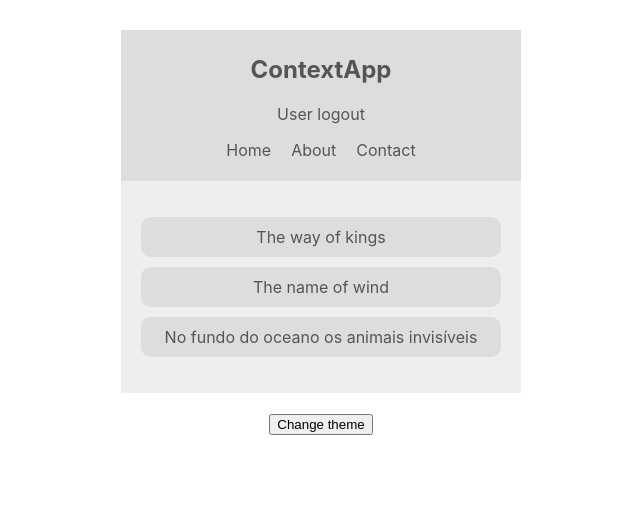
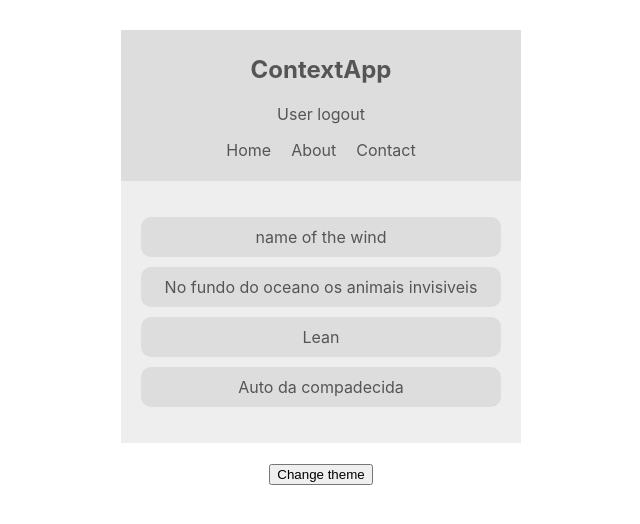
Before and after one commit to thiagobutignon/react-context-hooks-course, a React (Create React App) app: page / in a window 1280 px wide. Shown: the top 524 px of the page, without its empty margins (319-959 px from the left). Built offline with nearby package versions, Linux system fonts and the light colour scheme.

Commit message:
Modify class components to functional components

```diff
--- a/src/App.js
+++ b/src/App.js
@@ -4,13 +4,16 @@
 import ThemeContextProvider from "./contexts/ThemeContext";
 import ThemeToggle from "./components/ThemeToggle";
 import AuthContextProvider from "./contexts/AuthContext";
+import BookContextProvider from "./contexts/BookContext";
 function App() {
   return (
     <div className="App">
       <ThemeContextProvider>
         <AuthContextProvider>
           <Navbar />
-          <BookList />
+          <BookContextProvider>
+            <BookList />
+          </BookContextProvider>
           <ThemeToggle />
         </AuthContextProvider>
       </ThemeContextProvider>
--- a/src/components/BookList.js
+++ b/src/components/BookList.js
@@ -1,30 +1,28 @@
-import React, { Component } from "react";
+import React, { Component, useContext } from "react";
 import { ThemeContext } from "../contexts/ThemeContext";
-class BookList extends Component {
-  render() {
-    return (
-      <ThemeContext.Consumer>
-        {context => {
-          const { isLightTheme, light, dark } = context;
+import { BookContext } from "../contexts/BookContext";
+
+const BookList = () => {
+  const { isLightTheme, light, dark } = useContext(ThemeContext);
+  const { books } = useContext(BookContext);
   const theme = isLightTheme ? light : dark;
+
   return (
     <div
       className="book-list"
       style={{ color: theme.syntax, background: theme.bg }}
     >
       <ul>
-                <li style={{ background: theme.ui }}>The way of kings</li>
-                <li style={{ background: theme.ui }}>The name of wind</li>
-                <li style={{ background: theme.ui }}>
-                  No fundo do oceano os animais invisíveis
+        {books.map(book => {
+          return (
+            <li key={book.id} style={{ background: theme.ui }}>
+              {book.title}
             </li>
+          );
+        })}
       </ul>
     </div>
   );
-        }}
-      </ThemeContext.Consumer>
-    );
-  }
-}
+};
 
 export default BookList;
--- a/src/components/Navbar.js
+++ b/src/components/Navbar.js
@@ -1,17 +1,12 @@
-import React, { Component } from "react";
+import React, { useContext } from "react";
 import { ThemeContext } from "../contexts/ThemeContext";
 import { AuthContext } from "../contexts/AuthContext";
-class Navbar extends Component {
-  static contextType = ThemeContext;
-  render() {
-    return (
-      <AuthContext.Consumer>
-        {authContext => (
-          <ThemeContext.Consumer>
-            {themeContext => {
-              const { isAuthenticated, toggleAuth } = authContext;
-              const { isLightTheme, light, dark } = themeContext;
+
+const Navbar = () => {
+  const { isLightTheme, light, dark } = useContext(ThemeContext);
+  const { isAuthenticated, toggleAuth } = useContext(AuthContext);
   const theme = isLightTheme ? light : dark;
+
   return (
     <nav style={{ background: theme.ui, color: theme.syntax }}>
       <h1>ContextApp</h1>
@@ -25,12 +20,6 @@
       </ul>
     </nav>
   );
-            }}
-          </ThemeContext.Consumer>
-        )}
-      </AuthContext.Consumer>
-    );
-  }
-}
+};
 
 export default Navbar;
--- a/src/components/ThemeToggle.js
+++ b/src/components/ThemeToggle.js
@@ -1,11 +1,9 @@
-import React, { Component } from "react";
+import React, { useContext } from "react";
 import { ThemeContext } from "../contexts/ThemeContext";
-class ThemeToggle extends Component {
-  static contextType = ThemeContext;
-  render() {
-    const { toggleTheme } = this.context;
-    return <button onClick={toggleTheme}>Change theme</button>;
-  }
-}
+
+const ThemeToggle = () => {
+  const { toggleTheme } = useContext(ThemeContext);
+  return <button onClick={toggleTheme}>Change theme</button>;
+};
 
 export default ThemeToggle;
--- /dev/null
+++ b/src/contexts/BookContext.js
@@ -0,0 +1,19 @@
+import React, { createContext, useState } from "react";
+
+export const BookContext = createContext();
+
+const BookContextProvider = props => {
+  const [books, setBooks] = useState([
+    { title: "name of the wind", id: 1 },
+    { title: "No fundo do oceano os animais invisiveis", id: 2 },
+    { title: "Lean", id: 3 },
+    { title: "Auto da compadecida", id: 4 }
+  ]);
+  return (
+    <BookContext.Provider value={{ books }}>
+      {props.children}
+    </BookContext.Provider>
+  );
+};
+
+export default BookContextProvider;
```
Lines whose indentation alone changed are shown as unchanged.
